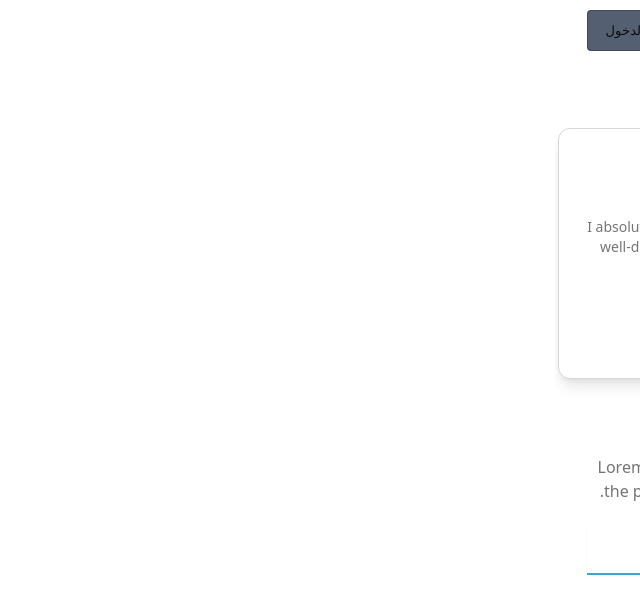
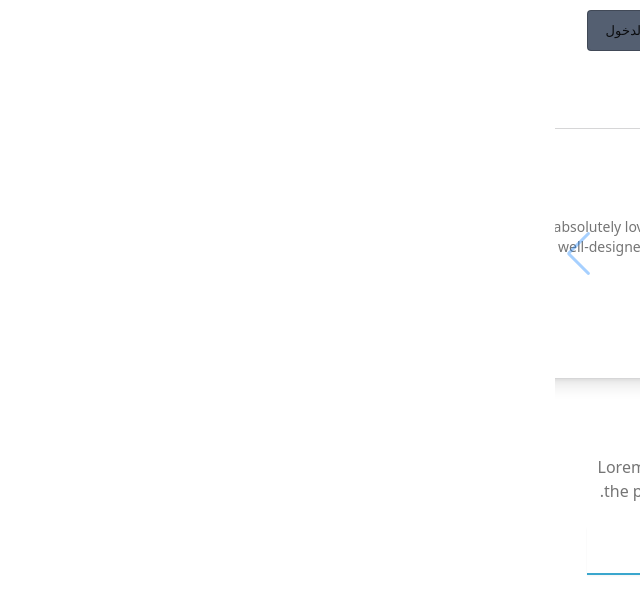
Before and after one commit to Abdo90800/work-project, a Next.js app: page /ar in a window 1280 px wide. Shown: the top 614 px of the page, without its empty margins (640-1280 px from the left). Built offline with nearby package versions, Linux system fonts and the light colour scheme.

Commit message:
add swipper

```diff
--- a/public/data/CardData.json
+++ b/public/data/CardData.json
@@ -1,4 +1,25 @@
 [
+  {
+    "photo": "/images/card-1.png",
+    "ratingImage": "/images/Rate.png",
+    "description": "“I absolutely love my new dressing room! It's spacious and well-designed.”",
+    "name": "Alexander Heffry",
+    "date": "12 May 2023"
+  },
+  {
+    "photo": "/images/card-2.png",
+    "ratingImage": "/images/Rate.png",
+    "description": "The service provided is incredible, the insights and knowledge that the team has let us increase The service provided is incredible”",
+    "name": "Savannah Nguyen",
+    "date": "12 May 2023"
+  },
+  {
+    "photo": "/images/card-3.png",
+    "ratingImage": "/images/Rate.png",
+    "description": "“I absolutely love my new dressing room! It's spacious, well-designed, and has plenty of storage for all my clothes and accessories.”",
+    "name": "Jerome Bell",
+    "date": "12 May 2023"
+  },
   {
     "photo": "/images/card-1.png",
     "ratingImage": "/images/Rate.png",
--- a/src/app/component/MainCards.jsx
+++ b/src/app/component/MainCards.jsx
@@ -2,8 +2,15 @@
 import { useEffect, useState } from "react";
 import axios from "axios";
 import CardComponent from "./CardComponent";
+import { Swiper, SwiperSlide } from "swiper/react";
+import "swiper/css";
+import "swiper/css/navigation";
+import "swiper/css/pagination";
+import { Navigation, Pagination } from "swiper/modules";
+
 const CardsSwipper = () => {
   const [CardsData, SetCardsData] = useState([]);
+
   useEffect(() => {
     const getData = async () => {
       try {
@@ -17,15 +24,21 @@ const CardsSwipper = () => {
     getData();
   }, []);
 
-  const CardsJsx = CardsData.map((product, index) => {
-    console.log(product);
-
-    return <CardComponent key={index} product={product} />;
-  });
   return (
-    <div className="grid grid-cols-3 gap-4 max-w-screen-xl mx-auto px-2">
-      {CardsJsx}
-    </div>
+    <Swiper
+      modules={[Navigation, Pagination]}
+      navigation
+      pagination={{ clickable: true }}
+      spaceBetween={30}
+      slidesPerView={3}
+      className="max-w-screen-xl mx-auto px-2"
+    >
+      {CardsData.map((product, index) => (
+        <SwiperSlide key={index}>
+          <CardComponent product={product} />
+        </SwiperSlide>
+      ))}
+    </Swiper>
   );
 };
 
```
